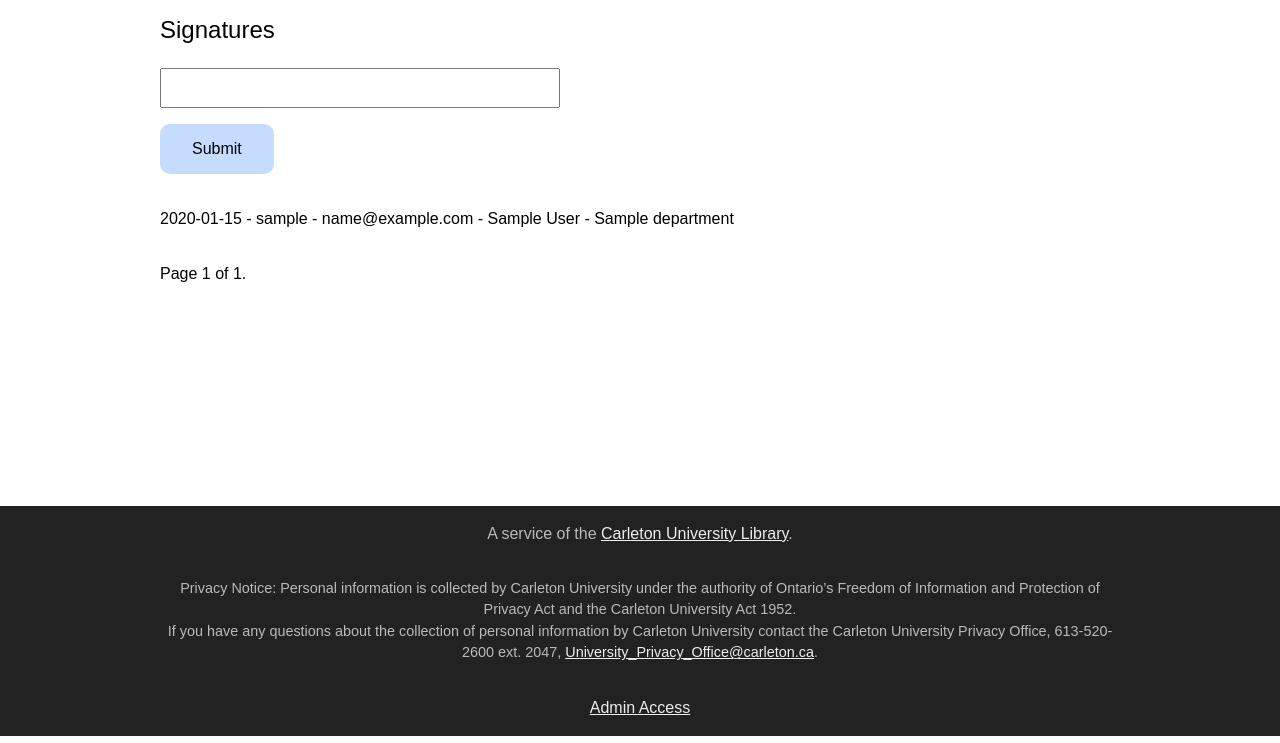
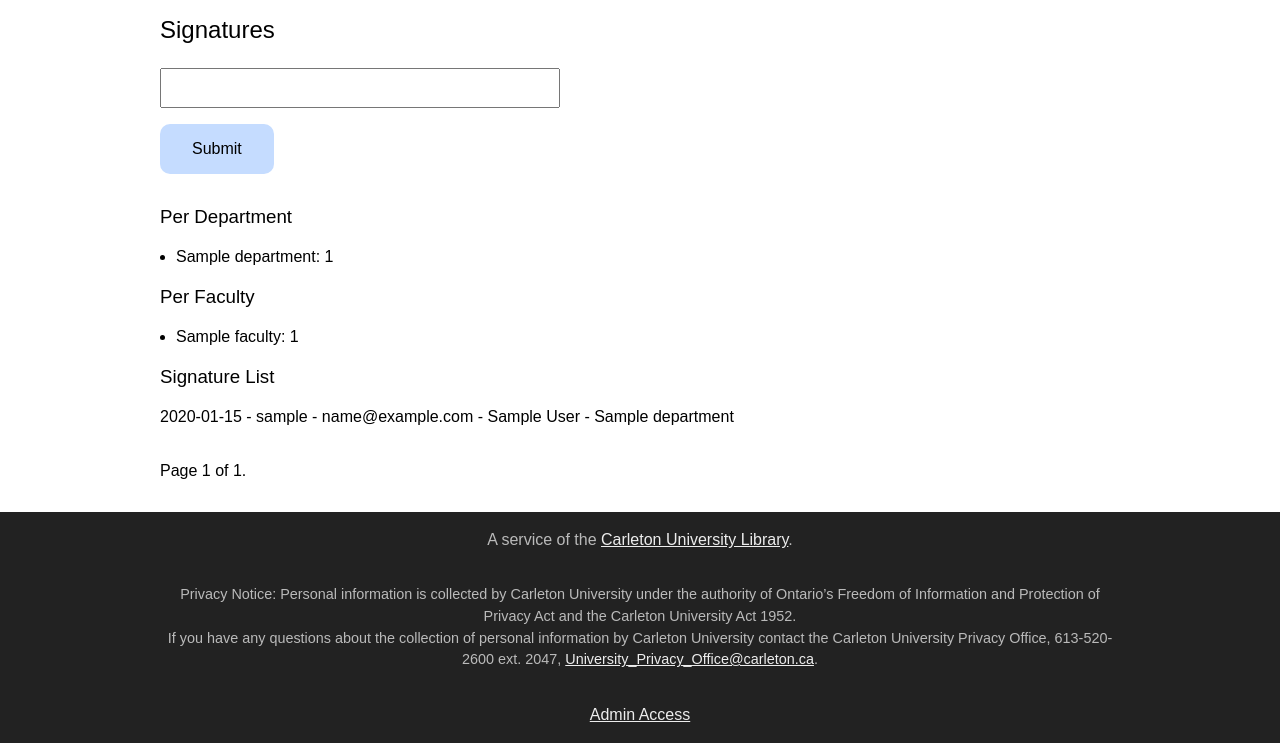
Before and after one commit to cu-library/mellyn, a Django app: page /signatures/ in a window 1280 px wide. Shown: the part 64-807 px from the top of the page. Run offline with Django 3.2, Linux system fonts and the light colour scheme; a user stored in the database is signed in; tables that the repository leaves empty hold one stand-in row (values such as "Sample post"); parts of the project's set-up code (start-up, migrations or seed data) failed here and were passed over; some web fonts are replaced.

Commit message:
Add per dept and per faculty signature stats

```diff
--- a/agreements/views.py
+++ b/agreements/views.py
@@ -12,7 +12,7 @@ from django.http import Http404
 from django.shortcuts import get_object_or_404, redirect
 from django.urls import reverse_lazy
 from django.core.exceptions import ValidationError, SuspiciousFileOperation, PermissionDenied
-from django.db.models import Q
+from django.db.models import Q, Count
 from django.views.generic import ListView, DetailView
 from django.contrib.auth.mixins import LoginRequiredMixin, \
                                        PermissionRequiredMixin, \
@@ -504,4 +504,12 @@ class SignatureList(PermissionRequiredMixin, FormMixin, ListView):
         except AttributeError:
             context['agreement'] = None
         context['form'].fields['search'].initial = self.request.GET.get('search', default='')
+        context['count_per_department'] = (self.get_queryset()
+                                           .values('department', 'department__name', 'department__faculty')
+                                           .annotate(num_sigs=Count('department'))
+                                           .order_by('-num_sigs'))
+        context['count_per_faculty'] = (self.get_queryset()
+                                        .values('department__faculty', 'department__faculty__name')
+                                        .annotate(num_sigs=Count('department__faculty'))
+                                        .order_by('-num_sigs'))
         return context
--- a/templates/agreements/signature_list.html
+++ b/templates/agreements/signature_list.html
@@ -23,7 +23,24 @@
       <input class="ok" type="submit" value="Submit">
     </div>
   </form>
+  {% if count_per_department %}
+  <h3>Per Department</h3>
+  <ul>
+    {% for count in count_per_department %}
+    <li>{{ count.department__name }}: {{ count.num_sigs }}</li>
+    {% endfor %}
+  </ul>
+  {% endif %}
+  {% if count_per_faculty %}
+  <h3>Per Faculty</h3>
+  <ul>
+    {% for count in count_per_faculty %}
+    <li>{{ count.department__faculty__name }}: {{ count.num_sigs }}</li>
+    {% endfor %}
+  </ul>
+  {% endif %}
   {% if signatures %}
+  <h3>Signature List</h3>
   <ul class="objectlist">
     {% for signature in signatures %}
     <li>{{ signature.signed_at | date:"Y-m-d" }} - {{ signature.username }} - {{ signature.email }} - {{ signature.first_name }} {{ signature.last_name }} - {{ signature.department }}</li>
```
